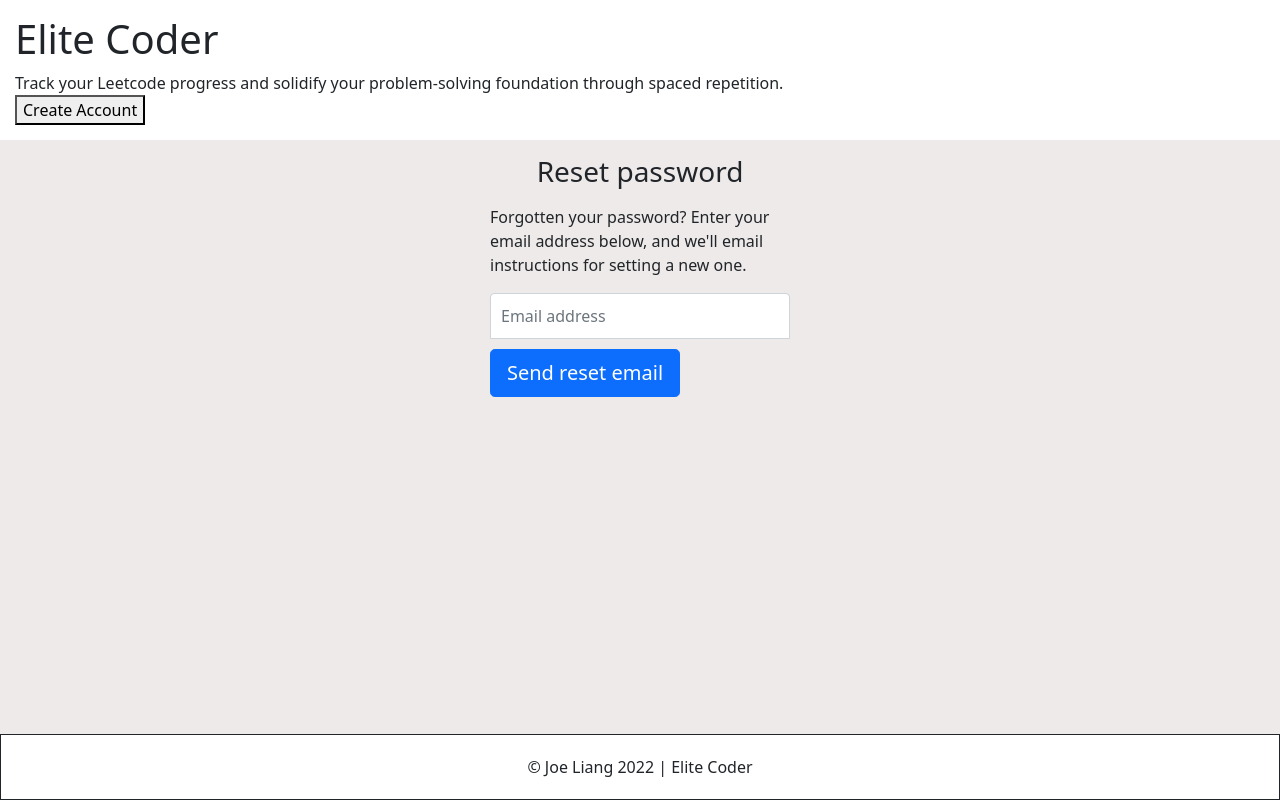
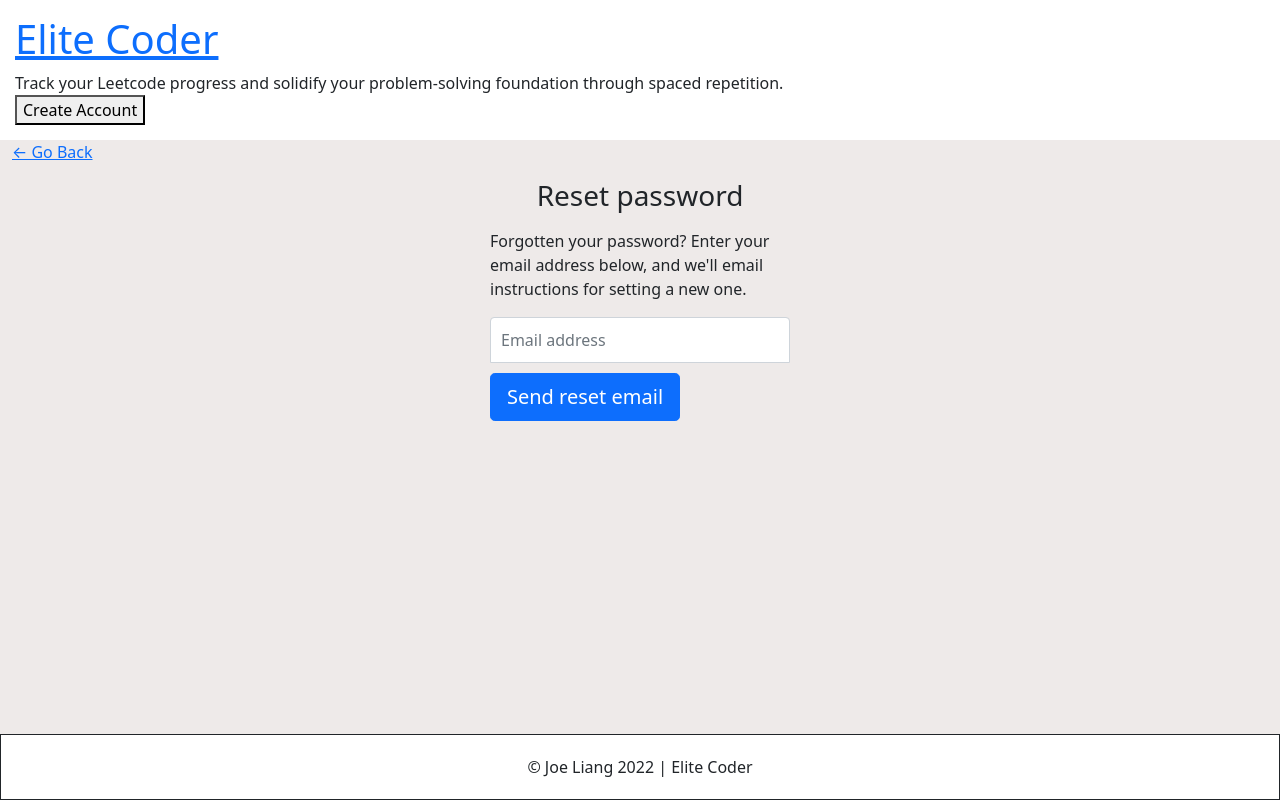
Before and after one commit to 1000mileworld/LC_Tracker, a Django app: page /password_reset/ in a window 1280 px wide. Run offline with Django 4.2, Linux system fonts and the light colour scheme.

Commit message:
added links to home

```diff
--- a/account/templates/password_reset/password_reset_form.html
+++ b/account/templates/password_reset/password_reset_form.html
@@ -33,7 +33,9 @@
   }
 </style>
 
-
+<div class="header-bar">
+  <a href="/">&#8592; Go Back</a>
+</div>
 <form id="id_password_reset_form" method="POST" class="form-signin">{% csrf_token %}
   <h1 class="h3 mb-3 font-weight-normal">Reset password</h1>
   <p>Forgotten your password? Enter your email address below, and we'll email instructions for setting a new one.</p>
--- a/base/templates/base/header.html
+++ b/base/templates/base/header.html
@@ -5,7 +5,7 @@
         <div><a href="{% url 'logout' %}">Logout</a></div>
 
     {% else %}
-        <div><h1>Elite Coder</h1></div>
+        <div><a href="/"><h1>Elite Coder</h1></a></div>
         <div>Track your Leetcode progress and solidify your problem-solving foundation through spaced repetition.</div>
         <a href="{% url 'register' %}"><button>Create Account</button></a>
     {% endif %}
```
Also changed, not shown: db.sqlite3.
